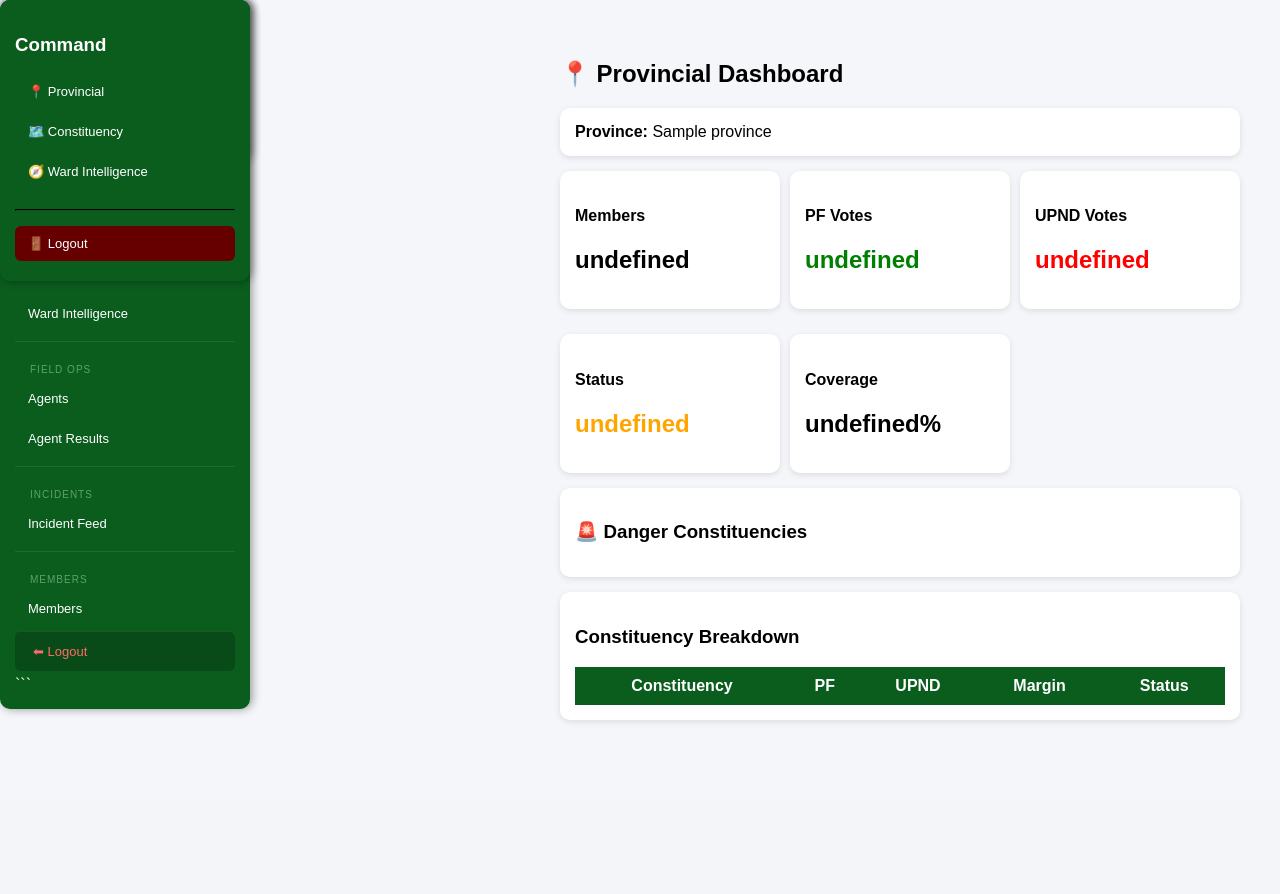
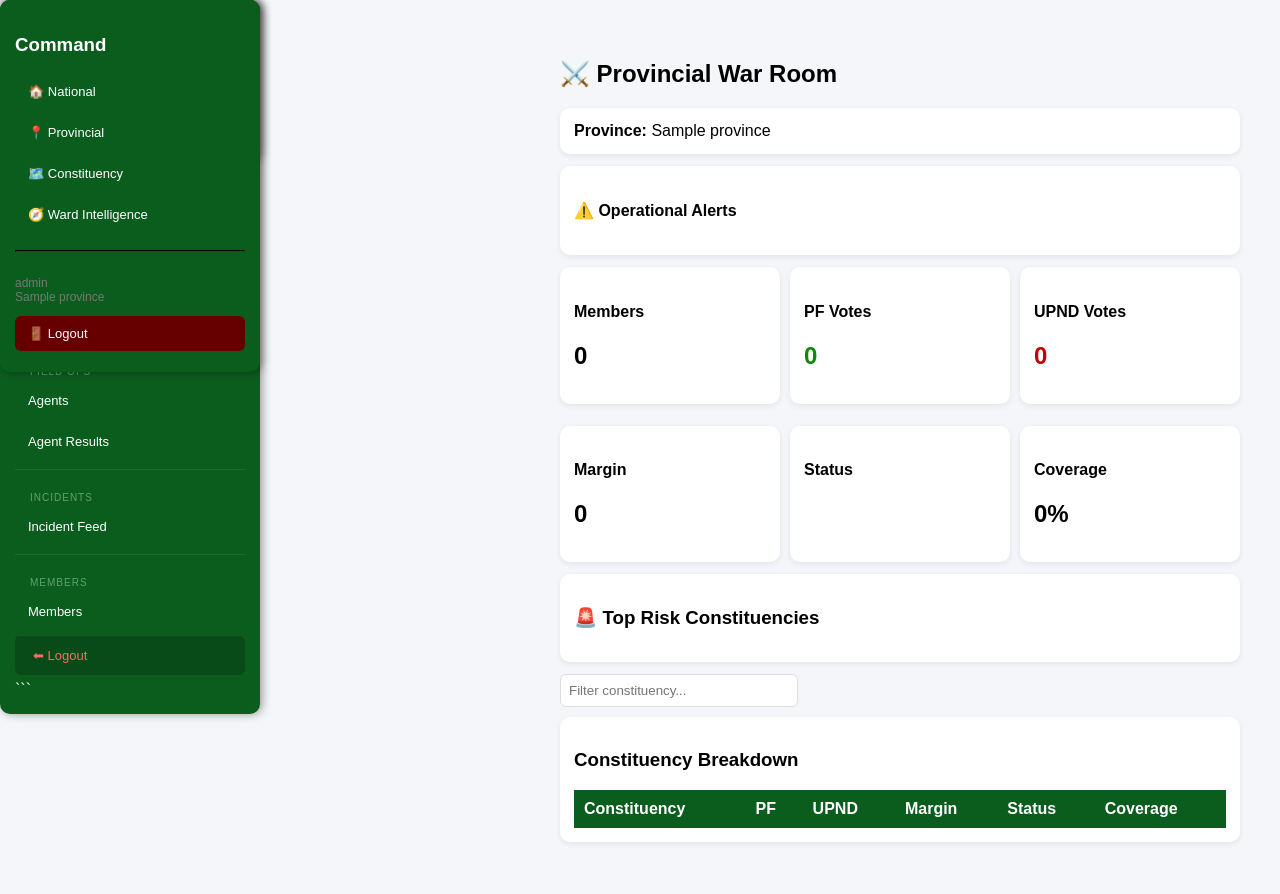
Before and after one commit to zambia-covid/PARTY_MEMBERSHIP, a Flask app: page /provincial_dashboard in a window 1280 px wide. Before the commit the page ends 722 px from the top, so only its background shows below. Run offline with Flask 3, Linux system fonts and the light colour scheme; a user stored in the database is signed in; a database or web service that is not in the repository returns one stand-in record (values such as "Sample title"); lists and menus that the app fills with data are empty; parts of the project's set-up code (start-up, migrations or seed data) failed here and were passed over; some libraries are stand-ins or nearby versions.

Commit message:
Rename Provincial Dashboard to Provincial War Room

```diff
--- a/templates/provincial_dashboard.html
+++ b/templates/provincial_dashboard.html
@@ -1,82 +1,63 @@
 {% extends "base.html" %}
 
-{% block title %}Provincial Dashboard{% endblock %}
+{% block title %}Provincial War Room{% endblock %}
 
 {% block content %}
 
 <meta name="viewport" content="width=device-width, initial-scale=1.0">
 
 <style>
-.page {
-    display:flex;
-    gap:15px;
-}
+.page { display:flex; gap:15px; }
 
 /* ===== SIDEBAR ===== */
 .sidebar {
-    width:220px;
-    background:#0B5D1E;
-    padding:15px;
-    border-radius:10px;
-    height:fit-content;
+    width:230px; background:#0B5D1E; padding:15px; border-radius:10px; height:fit-content;
 }
-
 .sidebar a {
-    display:block;
-    color:white;
-    text-decoration:none;
-    padding:10px;
-    margin-bottom:5px;
-    border-radius:6px;
+    display:block; color:white; text-decoration:none; padding:10px; margin-bottom:6px; border-radius:6px;
 }
-
-.sidebar a:hover {
-    background:#145214;
-}
+.sidebar a:hover { background:#145214; }
+.sidebar hr { border-color:#145214; margin:12px 0; }
 
 /* ===== MAIN ===== */
-.main {
-    flex:1;
+.main { flex:1; }
+
+/* ===== CARDS ===== */
+.card {
+    background:#fff; padding:14px; border-radius:10px; margin-bottom:12px;
+    box-shadow:0 2px 6px rgba(0,0,0,0.08);
 }
-
-.card {
-    background:white;
-    padding:15px;
-    border-radius:10px;
-    margin-bottom:15px;
-}
-
 .grid {
-    display:grid;
-    grid-template-columns:repeat(auto-fit,minmax(180px,1fr));
-    gap:10px;
+    display:grid; grid-template-columns:repeat(auto-fit,minmax(180px,1fr)); gap:10px;
 }
 
 /* ===== COLORS ===== */
-.good { color:green; font-weight:bold; }
-.bad { color:red; font-weight:bold; }
-.warn { color:orange; font-weight:bold; }
+.good { color:#0a8a0a; font-weight:bold; }
+.bad { color:#c40000; font-weight:bold; }
+.warn { color:#c47a00; font-weight:bold; }
+.muted { color:#777; font-size:12px; }
 
 /* ===== TABLE ===== */
-.table {
-    width:100%;
-    border-collapse:collapse;
+.table { width:100%; border-collapse:collapse; }
+.table th { background:#0B5D1E; color:white; padding:10px; text-align:left; }
+.table td { padding:10px; border-bottom:1px solid #eee; }
+
+.row-win { background:rgba(0,200,0,0.10); }
+.row-loss { background:rgba(255,0,0,0.10); }
+.row-risk { background:#330000; color:white; }
+.low-coverage { outline:2px solid #c47a00; }
+
+/* ===== BADGES ===== */
+.badge { display:inline-block; padding:3px 8px; border-radius:6px; font-size:11px; }
+.b-red { background:#5a0000; color:#fff; }
+.b-amber { background:#5a3d00; color:#fff; }
+.b-green { background:#004d00; color:#fff; }
+
+/* ===== CONTROLS ===== */
+.controls { display:flex; gap:10px; margin-bottom:10px; }
+.controls input {
+    padding:8px; border-radius:6px; border:1px solid #ddd; width:220px;
 }
-
-.table th {
-    background:#0B5D1E;
-    color:white;
-    padding:10px;
-}
-
-.table td {
-    padding:10px;
-    border-bottom:1px solid #eee;
-}
-
-.row-win { background:rgba(0,200,0,0.1); }
-.row-loss { background:rgba(255,0,0,0.1); }
-.row-risk { background:#330000; color:white; }
 
 /* ===== MOBILE ===== */
 @media(max-width:768px){
@@ -92,20 +73,17 @@
 
     <h3 style="color:white;">Command</h3>
 
-    <a href="{{ url_for('provincial_dashboard_page') }}">
-        📍 Provincial
-    </a>
+    <a href="{{ url_for('dashboard') }}">🏠 National</a>
+    <a href="{{ url_for('provincial_dashboard_page') }}">📍 Provincial</a>
+    <a href="{{ url_for('constituency_dashboard_page') }}">🗺️ Constituency</a>
+    <a href="{{ url_for('ward_intelligence_page') }}">🧭 Ward Intelligence</a>
 
-    <a href="{{ url_for('constituency_dashboard_page') }}">
-        🗺️ Constituency
-    </a>
+    <hr>
 
-    <a href="{{ url_for('ward_intelligence_page') }}">
-        🧭 Ward Intelligence
-    </a>
-
-    <!-- 🔴 ADD THIS -->
-    <hr style="border-color:#145214; margin:15px 0;">
+    <p class="muted">
+        {{ current_user.role }}<br>
+        {{ current_user.province }}
+    </p>
 
     <a href="{{ url_for('logout') }}" style="background:#660000;">
         🚪 Logout
@@ -116,16 +94,21 @@
 <!-- ================= MAIN ================= -->
 <div class="main">
 
-<h2>📍 Provincial Dashboard</h2>
+<h2>⚔️ Provincial War Room</h2>
 
 <div class="card">
-    <strong>Province:</strong>
-    <span id="provinceName">{{ province }}</span>
+    <strong>Province:</strong> <span id="provinceName">{{ province }}</span>
+    <span class="muted" id="lastUpdated" style="float:right;"></span>
+</div>
+
+<!-- ================= ALERTS ================= -->
+<div class="card">
+    <h4>⚠️ Operational Alerts</h4>
+    <ul id="alerts"></ul>
 </div>
 
 <!-- ================= KPIs ================= -->
 <div class="grid">
-
     <div class="card">
         <h4>Members</h4>
         <h2 id="members">0</h2>
@@ -142,6 +125,11 @@
     </div>
 
     <div class="card">
+        <h4>Margin</h4>
+        <h2 id="margin">0</h2>
+    </div>
+
+    <div class="card">
         <h4>Status</h4>
         <h2 id="status"></h2>
     </div>
@@ -149,14 +137,19 @@
     <div class="card">
         <h4>Coverage</h4>
         <h2 id="coverage">0%</h2>
+        <div class="muted" id="coverageMeta"></div>
     </div>
-
 </div>
 
 <!-- ================= DANGER ================= -->
 <div class="card">
-    <h3>🚨 Danger Constituencies</h3>
+    <h3>🚨 Top Risk Constituencies</h3>
     <ul id="dangerList"></ul>
+</div>
+
+<!-- ================= CONTROLS ================= -->
+<div class="controls">
+    <input id="search" placeholder="Filter constituency...">
 </div>
 
 <!-- ================= TABLE ================= -->
@@ -166,11 +159,12 @@
     <table class="table">
         <thead>
             <tr>
-                <th>Constituency</th>
-                <th>PF</th>
-                <th>UPND</th>
-                <th>Margin</th>
+                <th onclick="sortBy('constituency')" style="cursor:pointer;">Constituency</th>
+                <th onclick="sortBy('pf')" style="cursor:pointer;">PF</th>
+                <th onclick="sortBy('upnd')" style="cursor:pointer;">UPND</th>
+                <th onclick="sortBy('margin')" style="cursor:pointer;">Margin</th>
                 <th>Status</th>
+                <th>Coverage</th>
             </tr>
         </thead>
         <tbody id="tableBody"></tbody>
@@ -183,6 +177,9 @@
 <script>
 
 let province = "{{ province }}";
+let allData = [];
+let sortKey = "margin";
+let sortAsc = true;
 
 /* ================= LOAD ================= */
 async function loadDashboard(){
@@ -191,39 +188,122 @@ async function loadDashboard(){
         const res = await fetch(`/api/provincial_dashboard/${province}`);
         const data = await res.json();
 
+        if (data.error){
+            console.error(data.error);
+            return;
+        }
+
         console.log("PROV DATA:", data);
 
+        // KPIs
         document.getElementById("members").innerText = data.members;
         document.getElementById("pf").innerText = data.pf_votes;
         document.getElementById("upnd").innerText = data.upnd_votes;
 
+        const margin = data.margin || 0;
+        document.getElementById("margin").innerText = margin;
+
+        const statusEl = document.getElementById("status");
+        statusEl.innerText = data.status;
+        statusEl.className = (data.status === "WINNING") ? "good" :
+                             (data.status === "LOSING") ? "bad" : "warn";
+
         document.getElementById("coverage").innerText = data.coverage + "%";
+        document.getElementById("coverageMeta").innerText =
+            `${data.reporting} / ${data.total_stations}`;
 
-        let statusEl = document.getElementById("status");
-        statusEl.innerText = data.status;
+        document.getElementById("lastUpdated").innerText =
+            "Updated: " + new Date().toLocaleTimeString();
 
-        if(data.status === "WINNING") statusEl.className = "good";
-        else if(data.status === "LOSING") statusEl.className = "bad";
-        else statusEl.className = "warn";
+        // Alerts
+        buildAlerts(data);
 
-        /* ===== DANGER ===== */
-        let dangerHTML = "";
-        data.danger_zones.forEach(d => {
-            dangerHTML += `<li class="bad">${d.constituency} → ${d.margin}</li>`;
-        });
+        // Danger (already pre-sorted worst first from API)
+        const dangerHTML = (data.danger_zones || [])
+            .map(d => `<li class="bad"><strong>${d.constituency}</strong> → ${d.margin}</li>`)
+            .join("");
         document.getElementById("dangerList").innerHTML = dangerHTML || "None";
 
-        /* ===== TABLE ===== */
+        // Table
+        allData = (data.constituencies || []).map(c => {
+            // derive simple coverage flag (no per-const coverage from API → fallback 0)
+            c.coverage = c.coverage || 0;
+            return c;
+        });
+
+        renderTable();
+
+    } catch(err){
+        console.error("LOAD ERROR:", err);
+    }
+}
+
+/* ================= ALERT ENGINE ================= */
+function buildAlerts(data){
+    const alerts = [];
+
+    if ((data.coverage || 0) < 40){
+        alerts.push("Low reporting coverage — deploy field agents now");
+    }
+
+    if ((data.margin || 0) < 0){
+        alerts.push("Province losing — concentrate resources in top risk constituencies");
+    }
+
+    if (!alerts.length){
+        alerts.push("Stable — maintain pressure and protect strongholds");
+    }
+
+    document.getElementById("alerts").innerHTML =
+        alerts.map(a => `<li class="warn">${a}</li>`).join("");
+}
+
+/* ================= TABLE ================= */
+function sortBy(key){
+    if (sortKey === key){
+        sortAsc = !sortAsc;
+    } else {
+        sortKey = key;
+        sortAsc = true;
+    }
+    renderTable();
+}
+
+function renderTable(){
+    const q = (document.getElementById("search").value || "").toLowerCase();
+
+    let data = allData.filter(c =>
+        (c.constituency || "").toLowerCase().includes(q)
+    );
+
+    data.sort((a,b)=>{
+        let x = a[sortKey];
+        let y = b[sortKey];
+
+        if (typeof x === "string"){
+            return sortAsc ? x.localeCompare(y) : y.localeCompare(x);
+        }
+        return sortAsc ? x - y : y - x;
+    });
+
+    // default: worst first if margin sort
+    if (sortKey === "margin" && sortAsc){
+        data = data.reverse();
+    }
+
     let html = "";
 
-        data.constituencies.forEach(c => {
+    data.forEach(c => {
 
-            let rowClass = "row-toss";
+        let rowClass = "row-win";
+        if (c.status && c.status.includes("LOSS")) rowClass = "row-loss";
+        if ((c.margin || 0) < -1000) rowClass = "row-risk";
 
-            if(c.status.includes("WIN")) rowClass = "row-win";
-            else if(c.status.includes("LOSS")) rowClass = "row-loss";
-
-            if(c.margin < -1000) rowClass = "row-risk";
+        const covBadge = (c.coverage === 0)
+            ? `<span class="badge b-red">NOT REPORTING</span>`
+            : (c.coverage < 30)
+                ? `<span class="badge b-amber">LOW</span>`
+                : `<span class="badge b-green">OK</span>`;
 
         html += `
         <tr class="${rowClass}" onclick="openConstituency('${c.constituency}')">
@@ -232,14 +312,15 @@ async function loadDashboard(){
             <td>${c.upnd}</td>
             <td>${c.margin}</td>
             <td>${c.status}</td>
+            <td>${covBadge}</td>
         </tr>`;
     });
 
+    if (!html){
+        html = `<tr><td colspan="6">No data</td></tr>`;
+    }
+
     document.getElementById("tableBody").innerHTML = html;
-
-    } catch(err){
-        console.error("LOAD ERROR:", err);
-    }
 }
 
 /* ================= NAV ================= */
@@ -247,10 +328,10 @@ function openConstituency(name){
     window.location.href = `/constituency_dashboard?c=${encodeURIComponent(name)}`;
 }
 
-/* INIT */
+/* ================= INIT ================= */
+document.getElementById("search").addEventListener("input", renderTable);
+
 loadDashboard();
-
-/* REFRESH */
 setInterval(loadDashboard, 15000);
 
 </script>
```
Lines whose indentation alone changed are shown as unchanged.
